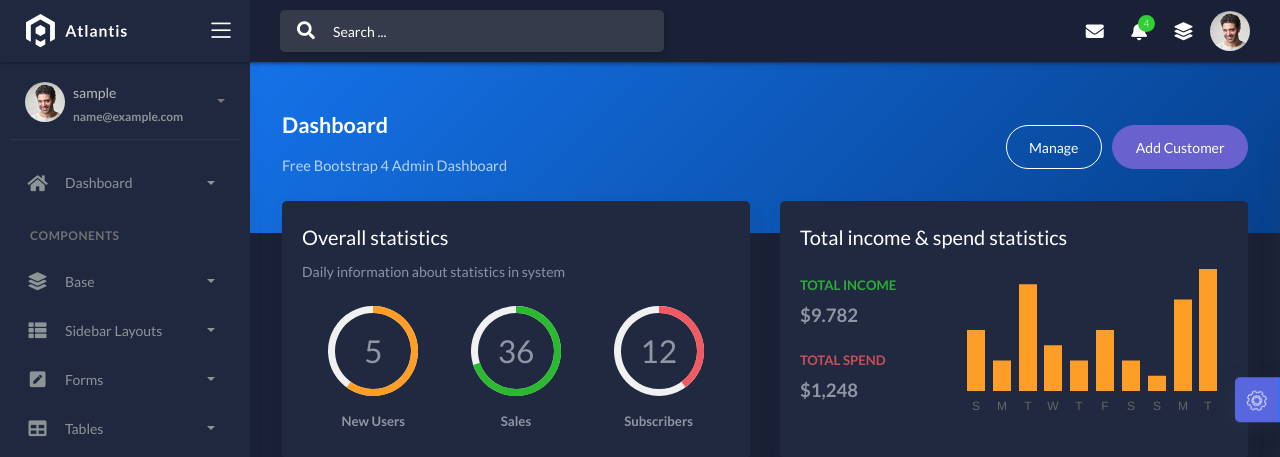
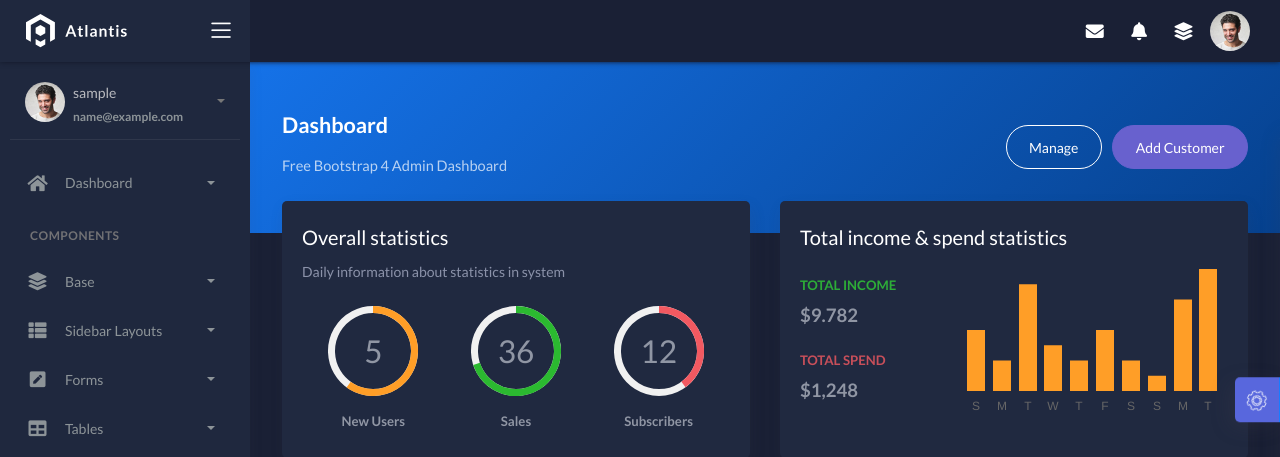
Before and after one commit to jsilver83/qualitycontrol, a Django app: page / in a window 1280 px wide. Shown: the top 457 px of the page. Run offline with Django 4.2, Linux system fonts and the light colour scheme; the visitor is signed in with stand-in values (Sample User, id 1); some libraries are stand-ins or nearby versions.

Commit message:
clean the top navigation area

```diff
--- a/shared/templates/includes/navigation.html
+++ b/shared/templates/includes/navigation.html
@@ -27,25 +27,7 @@
 
         {% if request.user.is_authenticated %}
             <div class="container-fluid">
-                <div class="collapse" id="search-nav">
-                    <form class="navbar-left navbar-form nav-search mr-md-3">
-                        <div class="input-group">
-                            <div class="input-group-prepend">
-                                <button type="submit" class="btn btn-search pr-1">
-                                    <i class="fa fa-search search-icon"></i>
-                                </button>
-                            </div>
-                            <input type="text" placeholder="Search ..." class="form-control">
-                        </div>
-                    </form>
-                </div>
                 <ul class="navbar-nav topbar-nav ml-md-auto align-items-center">
-                    <li class="nav-item toggle-nav-search hidden-caret">
-                        <a class="nav-link" data-toggle="collapse" href="#search-nav" role="button"
-                           aria-expanded="false" aria-controls="search-nav">
-                            <i class="fa fa-search"></i>
-                        </a>
-                    </li>
                     <li class="nav-item dropdown hidden-caret">
                         <a class="nav-link dropdown-toggle" href="#" id="messageDropdown" role="button"
                            data-toggle="dropdown" aria-haspopup="true" aria-expanded="false">
@@ -122,7 +68,7 @@
                         <a class="nav-link dropdown-toggle" href="#" id="notifDropdown" role="button"
                            data-toggle="dropdown" aria-haspopup="true" aria-expanded="false">
                             <i class="fa fa-bell"></i>
-                            <span class="notification">4</span>
+                            {# <span class="notification">4</span> #}
                         </a>
                         <ul class="dropdown-menu notif-box animated fadeIn" aria-labelledby="notifDropdown">
                             <li>
@@ -138,35 +84,6 @@
 														New user registered
 													</span>
                                                 <span class="time">5 minutes ago</span>
-                                            </div>
-                                        </a>
-                                        <a href="#">
-                                            <div class="notif-icon notif-success"><i class="fa fa-comment"></i></div>
-                                            <div class="notif-content">
-													<span class="block">
-														Rahmad commented on Admin
-													</span>
-                                                <span class="time">12 minutes ago</span>
-                                            </div>
-                                        </a>
-                                        <a href="#">
-                                            <div class="notif-img">
-                                                <img src="{% static 'img/profile2.jpg' %}" alt="Img Profile">
-                                            </div>
-                                            <div class="notif-content">
-													<span class="block">
-														Reza send messages to you
-													</span>
-                                                <span class="time">12 minutes ago</span>
-                                            </div>
-                                        </a>
-                                        <a href="#">
-                                            <div class="notif-icon notif-danger"><i class="fa fa-heart"></i></div>
-                                            <div class="notif-content">
-													<span class="block">
-														Farrah liked Admin
-													</span>
-                                                <span class="time">17 minutes ago</span>
                                             </div>
                                         </a>
                                     </div>
```
Also changed, not shown: other parts of shared/templates/includes/navigation.html (+3 -39 lines).
